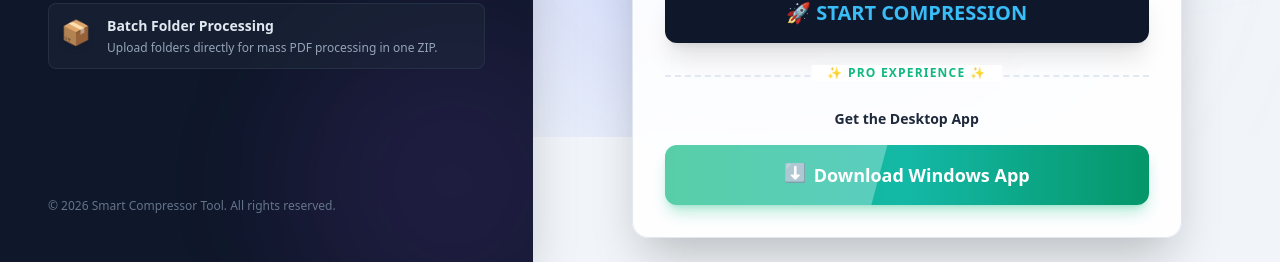
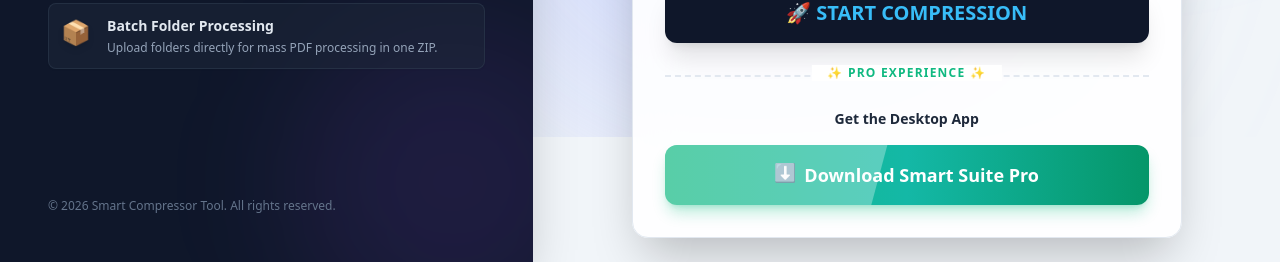
Before and after one commit to prafullt1506-cell/smart-pdf-web, a Flask app: page /compress_page in a window 1280 px wide. Shown: the part 663-925 px from the top of the page. Run offline with Flask 3, Linux system fonts and the light colour scheme; some libraries are stand-ins or nearby versions.

Commit message:
Update compress.html

```diff
--- a/templates/compress.html
+++ b/templates/compress.html
@@ -150,7 +150,6 @@
                 <button onclick="clearQueue()" class="bg-red-50 dark:bg-red-500/10 text-red-600 dark:text-red-400 hover:bg-red-500 hover:text-white dark:hover:bg-red-500 dark:hover:text-white border border-red-200 dark:border-red-900/50 font-bold text-xs px-4 py-1 rounded-lg shadow-sm transition">Clear All</button>
             </div>
 
-            <!-- Bug Fix: Added dark mode classes to queue box -->
             <div id="queueBox" class="bg-white dark:bg-slate-900 border border-slate-200 dark:border-slate-800 rounded-xl h-36 overflow-y-auto p-3 mb-5 custom-scrollbar shadow-inner transition-colors duration-500">
                 <p id="emptyMsg" class="text-center text-slate-400 dark:text-slate-500 font-medium text-sm mt-10">Select PDFs to compress OR Images to make a PDF!</p>
             </div>
@@ -163,7 +162,7 @@
                 🚀 START COMPRESSION
             </button>
 
-            <!-- Desktop App Banner -->
+            <!-- 🚀 UPDATED: Windows App Download Banner with EXACT Link -->
             <div class="mt-8 pt-6 border-t-2 border-dashed border-slate-200 dark:border-slate-800 relative transition-colors duration-500">
                 <div class="absolute -top-3 left-1/2 transform -translate-x-1/2 bg-white dark:bg-slate-900 px-4 text-xs font-black text-emerald-500 uppercase tracking-widest transition-colors duration-500">✨ Pro Experience ✨</div>
 
@@ -171,13 +170,15 @@
 
                 <div class="text-center">
                     <div class="relative overflow-hidden rounded-xl group cursor-pointer shadow-lg shadow-emerald-500/30">
-                        <a href="https://github.com/prafullt1506-cell/smart-pdf-web/releases/download/v1.0/Smart.Compressor.exe" download="Smart.Compressor.exe" class="relative z-10 flex items-center justify-center w-full bg-gradient-to-r from-emerald-500 via-teal-500 to-emerald-600 text-white font-black py-4 px-6 transition-all duration-300 text-lg gap-2 group-hover:from-emerald-600 group-hover:to-teal-600">
-                            <span class="animate-bounce">⬇️</span> Download Windows App
+                        <!-- LINK UPDATED HERE TO Smart.Suite.Pro.exe -->
+                        <a href="https://github.com/prafullt1506-cell/smart-pdf-web/releases/download/v1.0/Smart.Suite.Pro.exe" download="Smart.Suite.Pro.exe" class="relative z-10 flex items-center justify-center w-full bg-gradient-to-r from-emerald-500 via-teal-500 to-emerald-600 text-white font-black py-4 px-6 transition-all duration-300 text-lg gap-2 group-hover:from-emerald-600 group-hover:to-teal-600">
+                            <span class="animate-bounce">⬇️</span> Download Smart Suite Pro
                         </a>
                         <div class="absolute top-0 w-1/2 h-full bg-white/30 skew-x-12 animate-shine z-20 pointer-events-none"></div>
                     </div>
                 </div>
             </div>
+            <!-- End of Windows App Banner -->
 
             <!-- Success Popup -->
             <div id="successPopup" class="absolute inset-0 bg-white/95 dark:bg-slate-900/95 backdrop-blur-md hidden flex-col items-center justify-center p-8 rounded-2xl z-50 transition-all duration-300">
@@ -326,7 +327,6 @@
             box.innerHTML = '';
             selectedFiles.forEach((file, index) => {
                 const item = document.createElement('div');
-                // Bug fix: Added dark mode classes to queue items
                 item.className = 'flex justify-between items-center bg-slate-50 dark:bg-slate-800 border border-slate-200 dark:border-slate-700 rounded-lg p-2.5 mb-2 shadow-sm hover:border-sky-300 transition-colors';
                 let icon = file.name.toLowerCase().endsWith('.pdf') ? '📄' : '🖼️';
                 item.innerHTML = `
@@ -401,7 +401,6 @@
                     document.getElementById('popSave').innerText = `🔥 You Can Save ${saved} KB Space! 🔥`;
                 }
 
-                // Bug Fix: Dark mode UI for popup buttons
                 downloadSection.innerHTML = `
                     <button onclick="closePopup()" class="w-1/4 bg-slate-200 dark:bg-slate-800 hover:bg-slate-300 dark:hover:bg-slate-700 text-slate-700 dark:text-slate-300 font-bold py-2 rounded-xl transition text-sm shadow-sm">Close</button>
 
@@ -433,7 +432,6 @@
                     document.getElementById('popSave').innerText = `🔥 You Saved ${saved} KB (${percent}%) Space! 🔥`;
                 }
 
-                // Bug Fix: Dark mode UI for popup buttons
                 downloadSection.innerHTML = `
                     <button onclick="closePopup()" class="flex-1 bg-slate-200 dark:bg-slate-800 hover:bg-slate-300 dark:hover:bg-slate-700 text-slate-700 dark:text-slate-300 font-bold py-3 rounded-xl transition shadow-sm">Close</button>
                     <a href="data:${data.mime_type};base64,${data.file_data}" download="${data.file_name}" class="flex-1 text-center bg-slate-900 dark:bg-sky-600 hover:bg-slate-800 dark:hover:bg-sky-500 text-white font-bold py-3 rounded-xl shadow-lg transition">⬇️ Save File</a>
```
